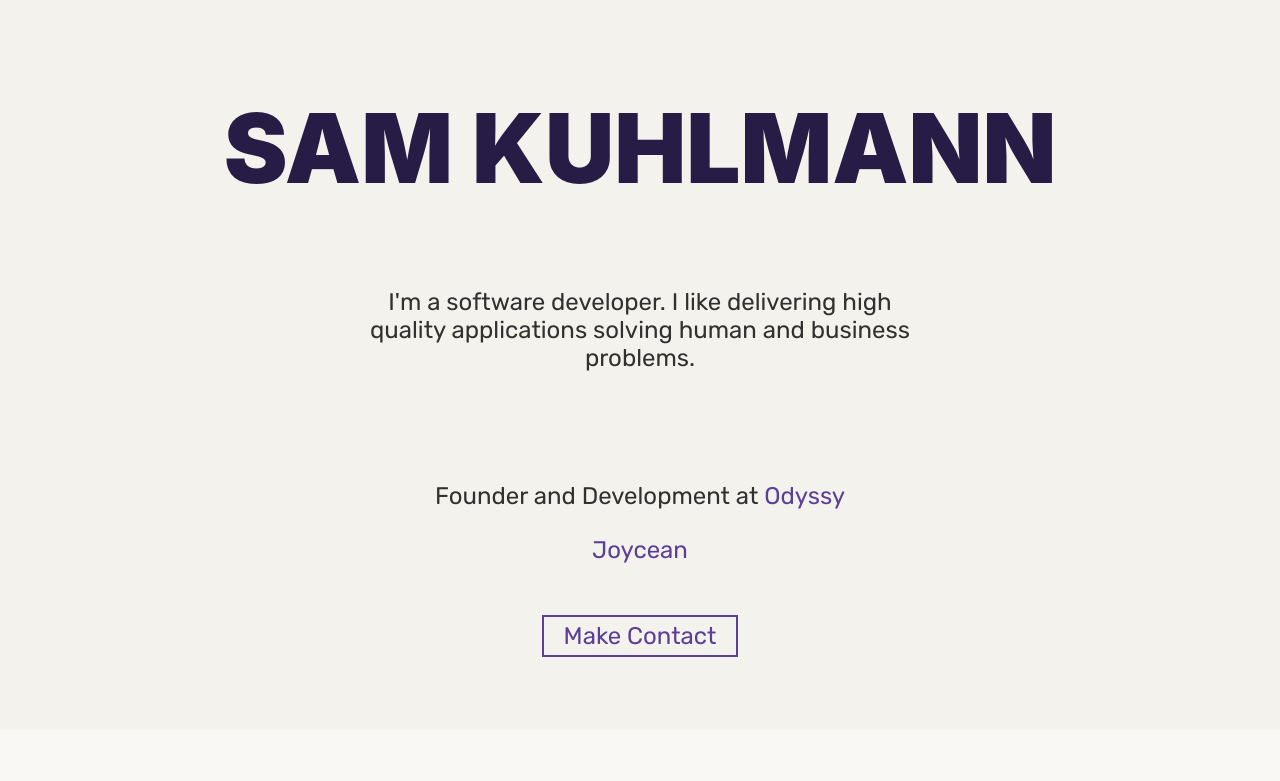
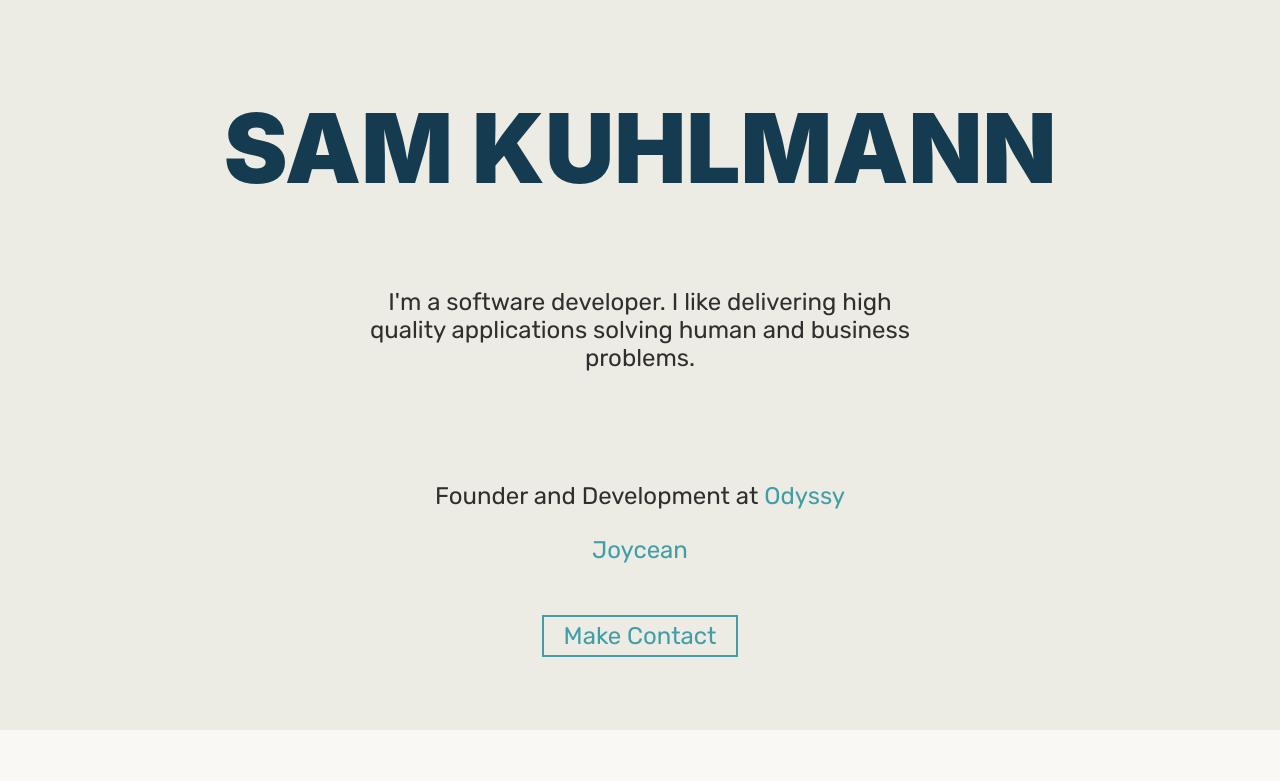
Before and after one commit to skuhlmann/kuhlmann-static, a Gatsby site: page / in a window 1280 px wide. Shown: the top 781 px of the page. Built offline with nearby package versions, Linux system fonts and the light colour scheme; Gatsby itself is replaced by a stand-in of ours.

Commit message:
Color change

```diff
--- a/src/components/shared/link-menu/LinkMenu.js
+++ b/src/components/shared/link-menu/LinkMenu.js
@@ -8,15 +8,15 @@ const LinkMenu = ({ siteTitle }) => (
     <SocialIcon
       className="LinkMenu__link"
       url="mailto:samkuhlmann@gmail.com"
-      color="#5d3f98"/>
+      color="#153B50"/>
     <SocialIcon
       className="LinkMenu__link"
       url="https://github.com/skuhlmann"
-      color="#5d3f98"/>
+      color="#153B50"/>
     <SocialIcon
       className="LinkMenu__link"
       url="https://www.linkedin.com/in/samkuhlmann"
-      color="#5d3f98"/>
+      color="#153B50"/>
   </div>
 )
 
--- a/src/styles/_variables.scss
+++ b/src/styles/_variables.scss
@@ -11,6 +11,12 @@ $bg-cream: rgba(249,248,244,1);
 $bg-grey: rgba(243, 242, 237, 1);
 $bg-grey-darker: rgba(237,232,226,1);
 
+$primary: #153B50;
+$bg-grey: #ECEBE4;
+$secondary: #429EA6;
+$link-hover: #CC998D;
+$bg-cream: rgba(249,248,244,1);
+
 //Media Queries
 $tablet: 768px;
 $phone: 420px;
--- a/src/styles/global.scss
+++ b/src/styles/global.scss
@@ -11,27 +11,29 @@ body {
 
 h1, h2, h3, h4, h5, h6 {
   font-weight: 100;
-  color: $od-primary;
+  color: $primary;
 }
 
 a {
   text-decoration: none;
-  color: $od-light-purple;
+  color: $secondary;
+  transition: color 0.25s ease;
 }
 
 a:hover {
-  color: $od-primary;
+  color: $link-hover;
 }
 
 a.button {
   display: inline-block;
-  border: 2px solid $od-light-purple;
-  color: $od-light-purple;
+  border: 2px solid $secondary;
+  color: $secondary;
   padding: 5px 20px;
   margin: 25px auto;
+  transition: all 0.25s ease;
 }
 
 a.button:hover {
-  color: $od-primary;
-  border-color: $od-primary;
+  color: $link-hover;
+  border-color: $link-hover;
 }
```
